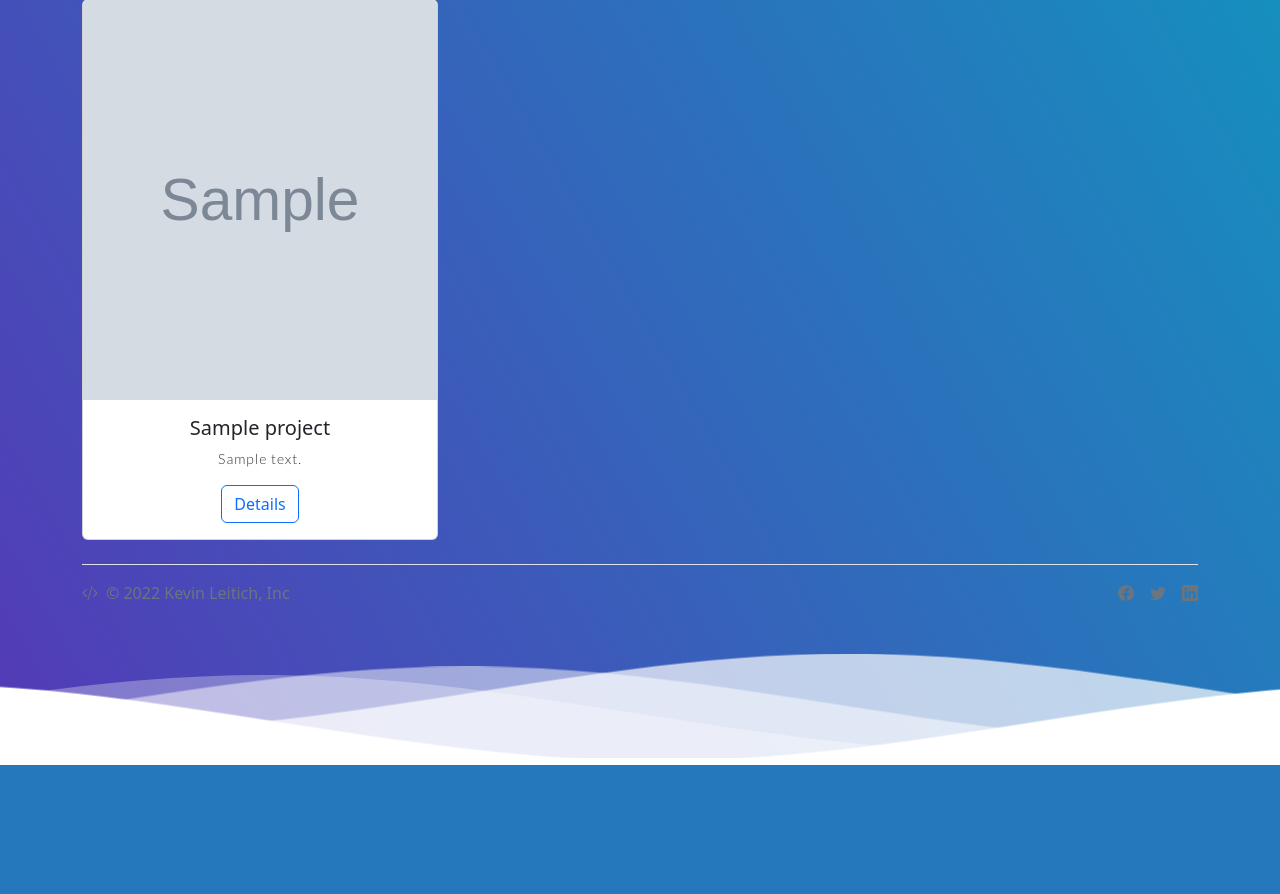
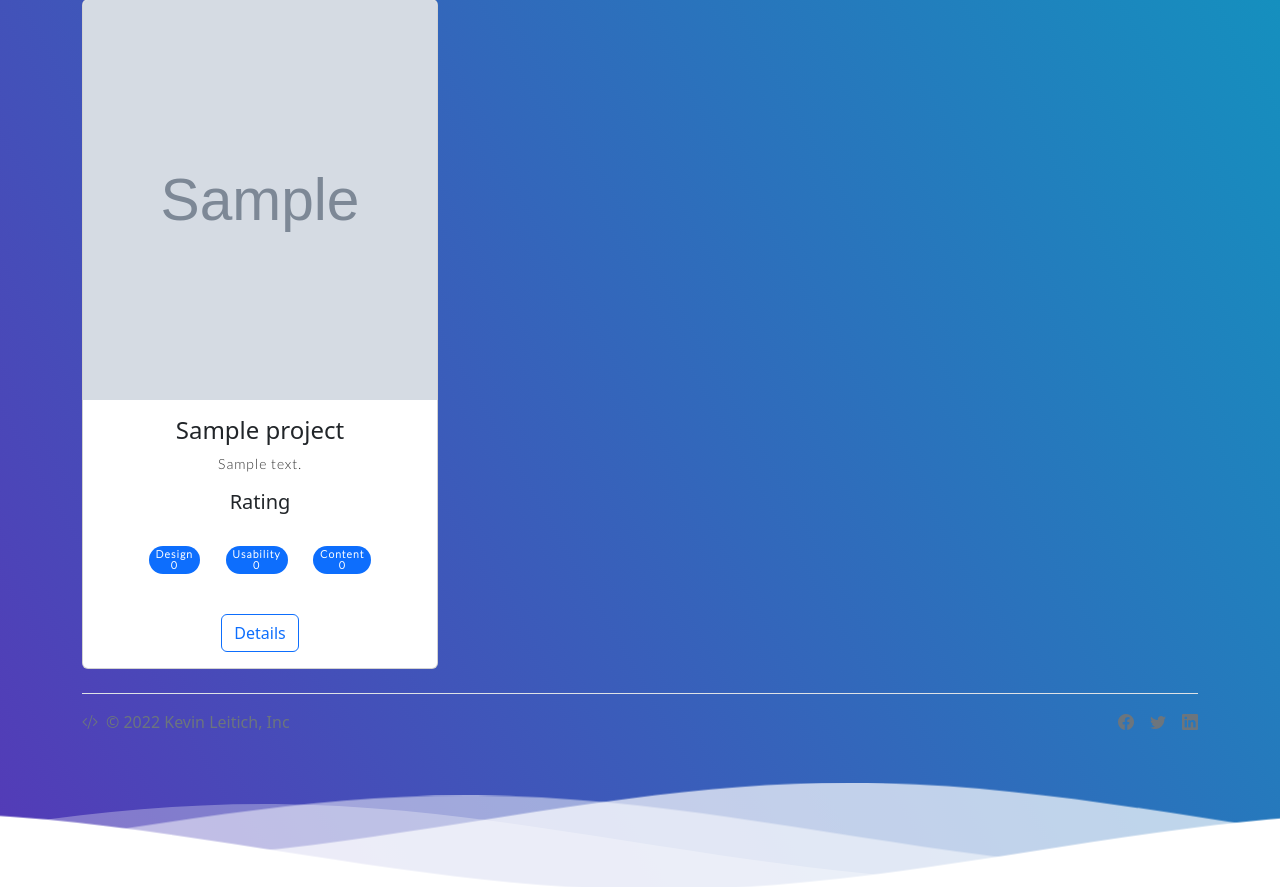
Before and after one commit to kLeitich/P-rated, a Django app: page / in a window 1280 px wide. Shown: the part 1037-1931 px from the top of the page. Before the commit the page ends 1802 px from the top, so only its background shows below. Run offline with Django 4.2, Linux system fonts and the light colour scheme; tables that the repository leaves empty hold one stand-in row (values such as "Sample post"); grey boxes marked "Sample" are stand-in pictures.

Commit message:
adding rating to models and display

```diff
--- a/app/templates/index.html
+++ b/app/templates/index.html
@@ -13,8 +13,14 @@
                     <div class="card" >
                         <img src="{{p.image.url}}" class="card-img-top" alt="{{p.title}}" height="400em">
                         <div class="card-body">
-                          <h5 class="card-title text-dark">{{p.title}}</h5>
+                          <h4 class="card-title text-dark">{{p.title}}</h4>
                           <p class="card-text">{{p.description}}</p>
+                          <h5 class="text-dark">Rating</h5>
+                          <div class="rating d-flex justify-content-evenly p-4">
+                            <p><span class="badge rounded-pill text-bg-primary">Design <br> 0</span></p>
+                            <p><span class="badge rounded-pill text-bg-primary">Usability <br> 0</span></p>
+                            <p><span class="badge rounded-pill text-bg-primary">Content <br> 0</span></p>
+                          </div>
                           <a href="#" class="btn btn-outline-primary">Details</a>
                         </div>
                       </div>
--- a/app/views.py
+++ b/app/views.py
@@ -54,11 +54,9 @@ def project(request):
     return render(request,'project.html',{'project':project})
 
 
-# def project_detail(request,id):
-#     return render(request,'project_detail.html')
+def project_detail(request):
+    return render(request,'project_detail.html')
 
-# def project_update(request,id):
-#     return render(request,'project_update.html')
 
 def project_new(request):
     current_user=request.user
```
Also changed, not shown: app/migrations/0006_alter_project_description.py (added).
